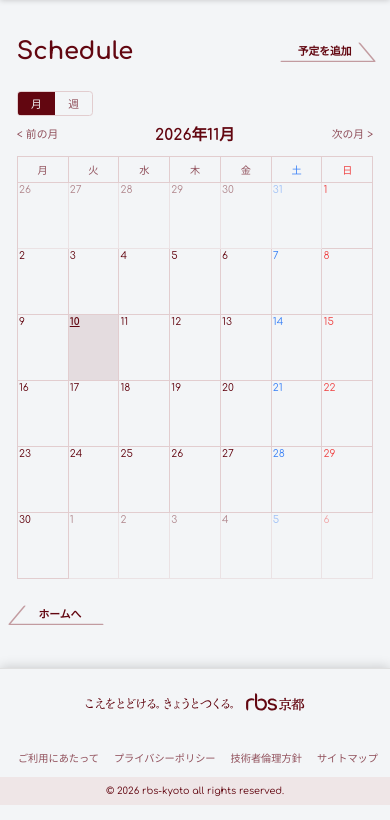
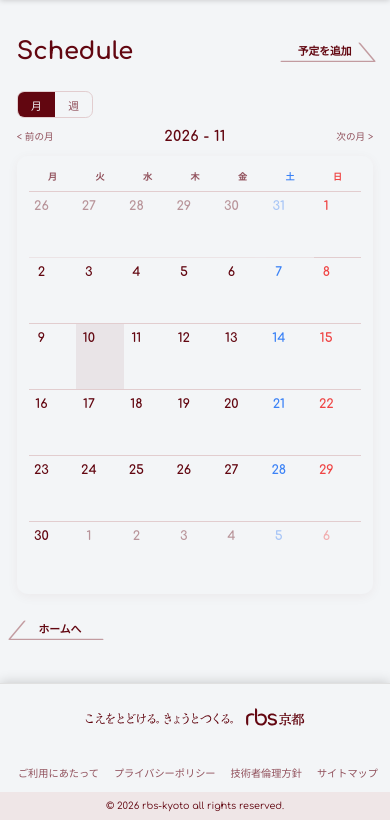
Before and after one commit to rbs-kyoto/rbs-kyoto, a Django app: page /schedule/ in a window 390 px wide. Shown: the part 72-892 px from the top of the page. Run offline with Django 5.2, Linux system fonts and the light colour scheme; the visitor is signed in with stand-in values (Sample User, id 1); data comes from the database, SQL or seed files in the repository; data that the repository does not hold is empty; some libraries are stand-ins or nearby versions; some web fonts are replaced.

Commit message:
fix style

```diff
--- a/static/main/css/schedule.css
+++ b/static/main/css/schedule.css
@@ -1,20 +1,30 @@
+/* ========================================
+   共通
+======================================== */
+
 .schedule-section {
     width: min(100%, 1100px);
     margin: 0 auto;
     padding: 1rem;
 }
 
+/* ========================================
+   月表示ナビゲーション
+======================================== */
+
 .schedule-nav {
     display: flex;
     align-items: center;
     justify-content: space-between;
     gap: 1rem;
-    padding: .5rem 0 1rem;
+    padding: 1rem 0 1.2rem;
 }
 
 .schedule-nav__title {
     margin: 0;
-    font-size: 1.3rem;
+    font-size: 1.5rem;
+    font-weight: 650;
+    letter-spacing: .02em;
 }
 
 .schedule-nav__link {
@@ -30,53 +40,71 @@
 .schedule-grid {
     display: grid;
     grid-template-columns: repeat(7, minmax(0, 1fr));
-    border-top: var(--Bordercolor) solid .1rem;
-    border-left: var(--Bordercolor) solid .1rem;
+    overflow: hidden;
+    border-radius: 1.2rem;
+    background-color: var(--Backgroundcolor);
+    box-shadow: 0 .2rem 1rem color-mix(in srgb, var(--Textcolor) 5%, transparent);
+    padding: .5rem 1rem;
 }
 
 .schedule-grid__weekday {
-    padding: .4rem;
+    padding: .8rem .4rem;
     text-align: center;
     font-size: .85rem;
+    font-weight: 600;
     color: var(--Subtlecolor);
-    border-right: var(--Bordercolor) solid .1rem;
     border-bottom: var(--Bordercolor) solid .1rem;
 }
 
 .schedule-cell {
-    min-height: 6.5rem;
-    padding: .3rem;
-    border-right: var(--Bordercolor) solid .1rem;
+    min-width: 0;
+    min-height: 8rem;
+    padding: .65rem .55rem;
     border-bottom: var(--Bordercolor) solid .1rem;
-    min-width: 0;
+}
+
+.schedule-cell:nth-last-child(-n + 7) {
+    border-bottom: 0;
 }
 
 .schedule-cell.is-other-month {
-    opacity: .45;
+    opacity: .4;
 }
 
 .schedule-cell.is-today {
-    background-color: color-mix(in srgb, var(--Textcolor) 10%, transparent);
-}
-
-.schedule-cell.is-today .schedule-cell__day {
-    font-weight: 700;
-    text-decoration: underline;
+    background-color: color-mix(in srgb, var(--Textcolor) 7%, transparent);
 }
 
 .schedule-cell__head {
     display: flex;
-    justify-content: space-between;
-    align-items: center;
+    justify-content: flex-start;
+    align-items: flex-start;
+    min-height: 2rem;
 }
 
 .schedule-cell__day {
-    font-size: .85rem;
+    display: inline-flex;
+    align-items: center;
+    justify-content: center;
+    min-width: 2rem;
+    min-height: 2rem;
+    font-size: 1.35rem;
+    line-height: 1;
+    font-weight: 650;
     text-decoration: none;
+    font-variant-numeric: tabular-nums;
+    border-radius: .65rem;
+    transition: background-color .2s, color .2s;
 }
 
 a.schedule-cell__day:hover {
-    text-decoration: underline;
+    background-color: var(--Hoverbackground);
+    color: var(--Hovertextcolor);
+}
+
+.schedule-cell.is-today .schedule-cell__day {
+    font-weight: 750;
+    text-decoration: none;
 }
 
 .schedule-cell__day.is-sat,
@@ -105,21 +134,25 @@ a.schedule-cell__day:hover {
 
 .schedule-cell__events {
     list-style: none;
-    margin: .2rem 0 0;
+    margin: .55rem 0 0;
     padding: 0;
     display: flex;
     flex-direction: column;
-    gap: .15rem;
+    gap: .25rem;
 }
 
 .schedule-event {
     display: flex;
     gap: .3rem;
     align-items: baseline;
-    padding: .1rem .25rem;
-    border-radius: .2rem;
-    font-size: .75rem;
-    line-height: 1.3;
+    min-width: 0;
+    padding: .25rem .35rem;
+    padding-bottom: .1rem;
+    border-radius: .4rem;
+    corner-shape: superellipse(1.4);
+    border: var(--Bordercolor) solid .1rem;
+    font-size: .7rem;
+    line-height: 1.4;
     overflow: hidden;
     transition: background-color .2s;
 }
@@ -146,17 +179,20 @@ a.schedule-cell__day:hover {
     white-space: nowrap;
 }
 
-/* 月/週の切り替え */
+/* ========================================
+   月・週の切り替え
+======================================== */
+
 .schedule-switch {
     display: inline-flex;
     border: var(--Bordercolor) solid .1rem;
-    border-radius: .3rem;
+    border-radius: .6rem;
     overflow: hidden;
     margin: .5rem 0 0;
 }
 
 .schedule-switch__link {
-    padding: .3rem 1.1rem;
+    padding: .4rem 1.1rem;
     font-size: .9rem;
     color: var(--Subtlecolor);
     transition: background-color .2s, color .2s;
@@ -586,14 +678,54 @@ a.schedule-cell__day:hover {
     gap: 1rem;
 }
 
+/* ========================================
+   スマートフォン
+======================================== */
+
 @media (max-width: 700px) {
     .schedule-section {
         padding-inline: .4rem;
     }
 
+    /* 月表示 */
+
+    .schedule-nav {
+        gap: .5rem;
+        padding: .8rem 0 1rem;
+    }
+
+    .schedule-nav__title {
+        font-size: 1.2rem;
+        white-space: nowrap;
+    }
+
+    .schedule-nav__link {
+        font-size: .8rem;
+        white-space: nowrap;
+    }
+
+    .schedule-grid {
+        border-radius: .9rem;
+    }
+
+    .schedule-grid__weekday {
+        padding: .65rem .1rem;
+        font-size: .75rem;
+    }
+
     .schedule-cell {
         min-height: 5.5rem;
-        padding: .15rem .1rem;
+        padding: .35rem .2rem;
+    }
+
+    .schedule-cell__head {
+        min-height: 1.7rem;
+    }
+
+    .schedule-cell__day {
+        min-width: 1.7rem;
+        min-height: 1.7rem;
+        font-size: 1.05rem;
     }
 
     .schedule-event {
--- a/templates/schedule/calendar.html
+++ b/templates/schedule/calendar.html
@@ -2,10 +2,12 @@
 {% load static %}
 
 {% block title %}{{ year }}年{{ month }}月の予定｜rbs京都{% endblock %}
-{% block extra_css %}<link rel="stylesheet" href="{% static 'main/css/schedule.css' %}">{% endblock %}
+
+{% block extra_css %}
+<link rel="stylesheet" href="{% static 'main/css/schedule.css' %}">
+{% endblock %}
 
 {% block content %}
-
 <section class="schedule-section">
     <div class="section-heading">
         <h2 class="heading">Schedule</h2>
@@ -19,36 +21,82 @@
     {% include "schedule/_view_switch.html" with active="month" month_year=year month_month=month week_date=week_date %}
 
     <div class="schedule-nav">
-        <a class="schedule-nav__link" href="?year={{ prev.year }}&month={{ prev.month }}" aria-label="前の月">&lt; 前の月</a>
-        <h3 class="schedule-nav__title">{{ year }}年{{ month }}月</h3>
-        <a class="schedule-nav__link" href="?year={{ next.year }}&month={{ next.month }}" aria-label="次の月">次の月 &gt;</a>
+        <a
+            class="schedule-nav__link"
+            href="?year={{ prev.year }}&month={{ prev.month }}"
+            aria-label="前の月"
+        >
+            &lt; 前の月
+        </a>
+
+        <h3 class="schedule-nav__title">
+            <span data-fullwidth-number>{{ year }}</span> - <span data-fullwidth-number>{{ month }}</span>
+        </h3>
+
+        <a
+            class="schedule-nav__link"
+            href="?year={{ next.year }}&month={{ next.month }}"
+            aria-label="次の月"
+        >
+            次の月 &gt;
+        </a>
     </div>
 
     <div class="schedule-grid" role="grid" aria-label="{{ year }}年{{ month }}月のカレンダー">
         {% for name in weekdays %}
-        <div class="schedule-grid__weekday{% if forloop.counter == 6 %} is-sat{% elif forloop.counter == 7 %} is-sun{% endif %}" role="columnheader">{{ name }}</div>
+        <div
+            class="schedule-grid__weekday{% if forloop.counter == 6 %} is-sat{% elif forloop.counter == 7 %} is-sun{% endif %}"
+            role="columnheader"
+        >
+            {{ name }}
+        </div>
         {% endfor %}
 
-        {% for week in rows %}{% for cell in week %}
-        <div class="schedule-cell{% if not cell.in_month %} is-other-month{% endif %}{% if cell.is_today %} is-today{% endif %}" role="gridcell">
+        {% for week in rows %}
+            {% for cell in week %}
+            <div
+                class="schedule-cell{% if not cell.in_month %} is-other-month{% endif %}{% if cell.is_today %} is-today{% endif %}"
+                role="gridcell"
+            >
                 <div class="schedule-cell__head">
-                <a class="schedule-cell__day{% if forloop.counter == 6 %} is-sat{% elif forloop.counter == 7 %} is-sun{% endif %}" href="{% url 'schedule:week' %}?date={{ cell.date|date:'Y-m-d' }}" aria-label="{{ cell.date|date:'n月j日' }}の週を見る">{{ cell.date.day }}</a>
+                    <a
+                        class="schedule-cell__day{% if forloop.counter == 6 %} is-sat{% elif forloop.counter == 7 %} is-sun{% endif %}"
+                        href="{% url 'schedule:week' %}?date={{ cell.date|date:'Y-m-d' }}"
+                        aria-label="{{ cell.date|date:'n月j日' }}の週を見る"
+                    >
+                        {{ cell.date.day }}
+                    </a>
+
                     {% if user.is_staff %}
-                <a class="schedule-cell__add" href="{% url 'schedule:event_create' %}?date={{ cell.date|date:'Y-m-d' }}" aria-label="{{ cell.date|date:'n月j日' }}に予定を追加">+</a>
+                    <a
+                        class="schedule-cell__add"
+                        href="{% url 'schedule:event_create' %}?date={{ cell.date|date:'Y-m-d' }}"
+                        aria-label="{{ cell.date|date:'n月j日' }}に予定を追加"
+                    >
+                        +
+                    </a>
                     {% endif %}
                 </div>
+
                 <ul class="schedule-cell__events">
                     {% for occ in cell.occurrences %}
                     <li>
-                    <a class="schedule-event{% if occ.event.all_day or occ.first_day != occ.last_day %} is-block{% endif %}" href="{% url 'schedule:event_detail' occ.event.pk %}?date={{ occ.first_day|date:'Y-m-d' }}">
-                        {% if not occ.event.all_day and occ.first_day == cell.date %}<span class="schedule-event__time">{{ occ.start|date:"H:i" }}</span>{% endif %}
+                        <a
+                            class="schedule-event{% if occ.event.all_day or occ.first_day != occ.last_day %} is-block{% endif %}"
+                            href="{% url 'schedule:event_detail' occ.event.pk %}?date={{ occ.first_day|date:'Y-m-d' }}"
+                        >
+                            {% if not occ.event.all_day and occ.first_day == cell.date %}
+                            <span class="schedule-event__time">{{ occ.start|date:"H:i" }}</span>
+                            {% endif %}
+
                             <span class="schedule-event__title">{{ occ.event.title }}</span>
                         </a>
                     </li>
                     {% endfor %}
                 </ul>
             </div>
-        {% endfor %}{% endfor %}
+            {% endfor %}
+        {% endfor %}
     </div>
 
     <div class="page_control">
@@ -56,4 +104,5 @@
     </div>
 </section>
 
+
 {% endblock %}
```
Also changed, not shown: other parts of static/main/css/schedule.css (+100 -21 lines), static/main/img/main.svg (added). Lines whose indentation alone changed are shown as unchanged.
